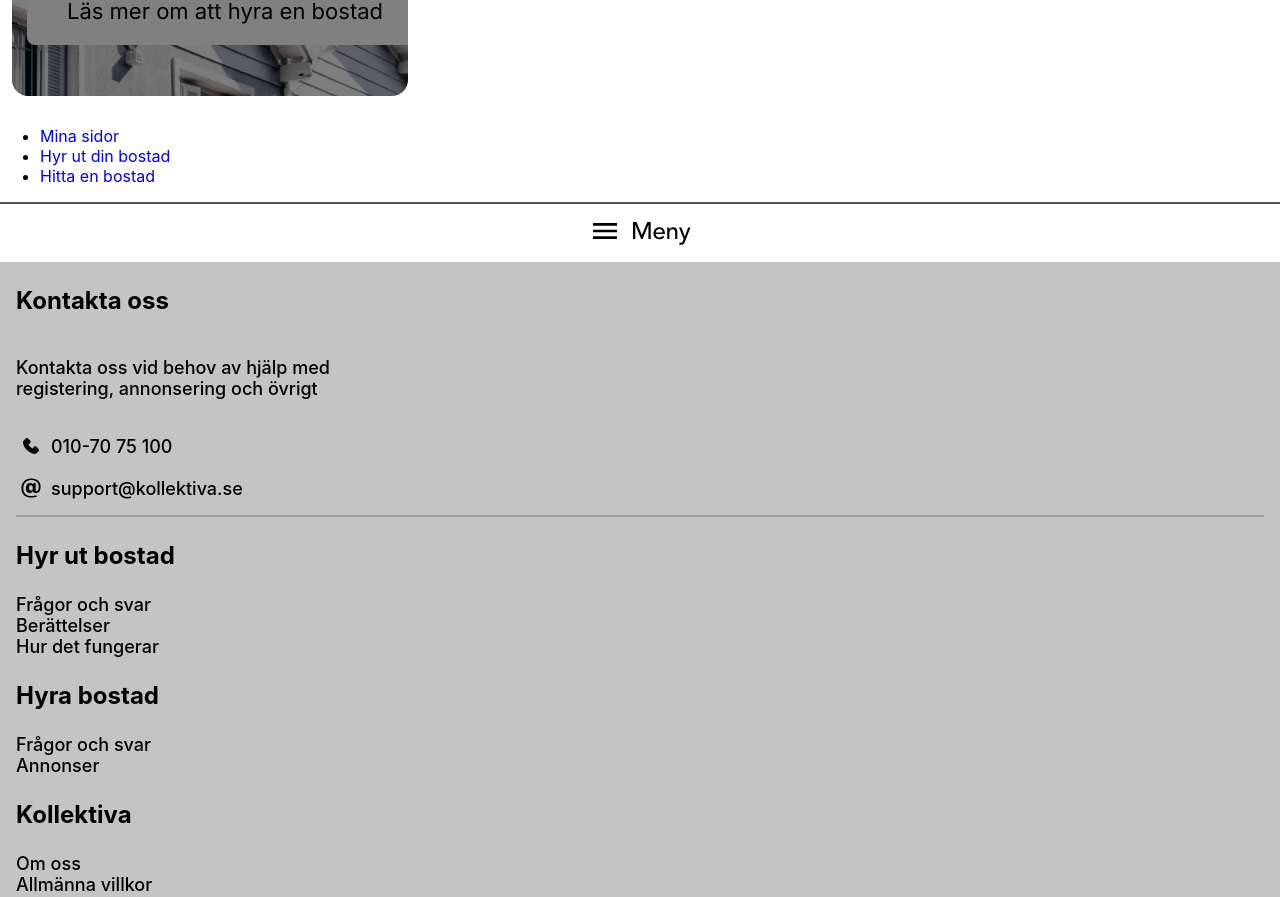
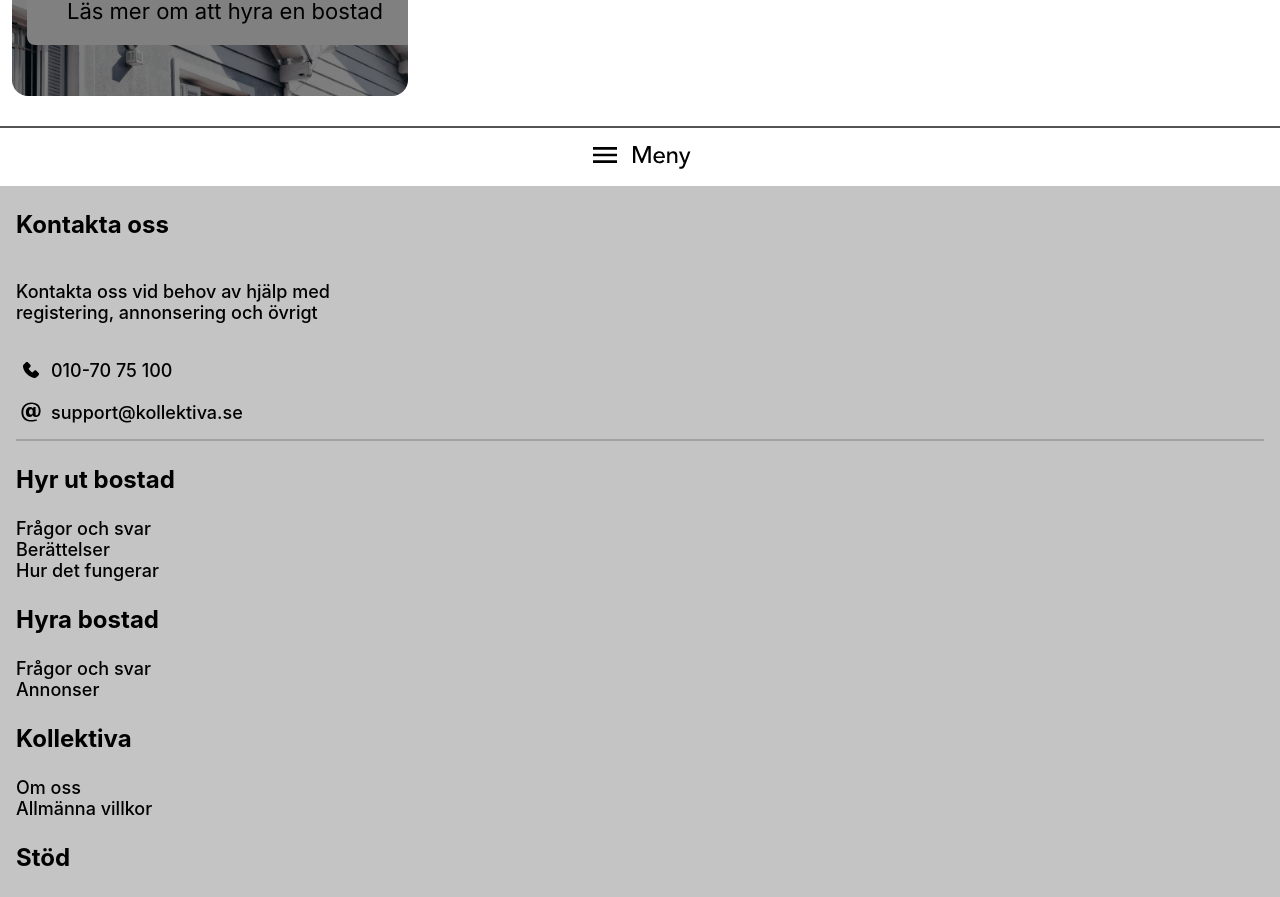
Before and after one commit to JennAnd/kollektiva2.0, a React (Create React App) app: page / in a window 1280 px wide. Shown: the part 785-1682 px from the top of the page. Built offline with nearby package versions, Linux system fonts and the light colour scheme.

Commit message:
Add toggle on menu button

```diff
--- a/src/components/Menu/Menu.js
+++ b/src/components/Menu/Menu.js
@@ -4,8 +4,11 @@ import styles from "./Menu.module.css";
 import menuClosed from "../../assets/images/menu-closed.svg";
 
 const Menu = () => {
+  const [open, setOpen] = useState(false);
   return (
     <div className={styles.menu}>
+      <nav>
+        {open ? (
           <ul>
             <li>
               <a href="/">Mina sidor</a>
@@ -17,12 +20,14 @@ const Menu = () => {
               <a href="/">Hitta en bostad</a>
             </li>
           </ul>
-      <button>
+        ) : null}
+        <button onClick={() => setOpen(!open)}>
           <img
             src={menuClosed}
             alt="text menu and three lines horizontal in shape of a hamburger"
           ></img>
         </button>
+      </nav>
     </div>
   );
 };
```
Lines whose indentation alone changed are shown as unchanged.
